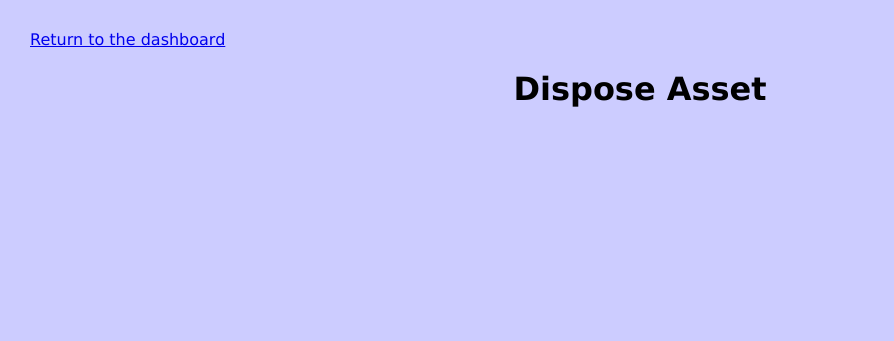
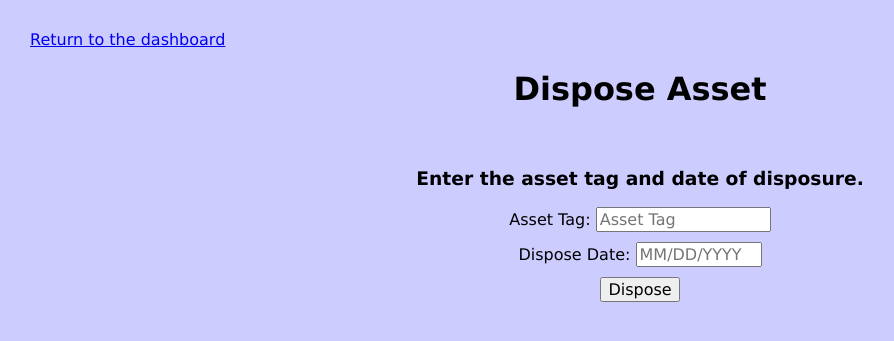
Before and after one commit to cvikupitz/OSNAP, a Flask app: page /dispose_asset in a window 1280 px wide. Shown: the top 341 px of the page, without its empty margins (0-894 px from the left). Run offline with Flask 2, Linux system fonts and the light colour scheme; the visitor is signed in with stand-in values (Sample User, id 1); some libraries are stand-ins or nearby versions.

Commit message:
Modified dispose assets html file

```diff
--- a/src/templates/add_asset.html
+++ b/src/templates/add_asset.html
@@ -3,7 +3,7 @@ add_asset.html
 Author - Cole Vikupitz
 CIS 322
 ********************************************************
-HTML file for adding an asset to the system..
+HTML file for adding an asset to the system.
 -->
 
 <!DOCTYPE html>
--- a/src/templates/dispose_asset.html
+++ b/src/templates/dispose_asset.html
@@ -18,6 +18,11 @@ HTML file for disposing an asset from the system.
 				font-family: verdana;
 				font-size: 100%;
 			}
+			input {
+				font-family: verdana;
+				font-size: 100%;
+				margin-bottom: 10px;
+			}
 		</style>
 	</head>
 	<body>
@@ -25,6 +30,13 @@ HTML file for disposing an asset from the system.
 		<left><a href="{{url_for('dashboard')}}">Return to the dashboard</a></left>
 		<center>
 			<h1>Dispose Asset</h1><br>
+			<h3>Enter the asset tag and date of disposure.</h3>
+			<h3 style="color:red;"> {{ message }} </h3>
+			<form method="post">
+				Asset Tag: <input type="text" name="tag" size=16 placeholder="Asset Tag" required maxlength=16 /><br>
+				Dispose Date: <input type="text" name="date" size=10 placeholder="MM/DD/YYYY" required maxlength=10 /><br>
+				<input type="submit" value="Dispose"/>
+			</form>
 		</center>
 	</body>
 </html>
```
